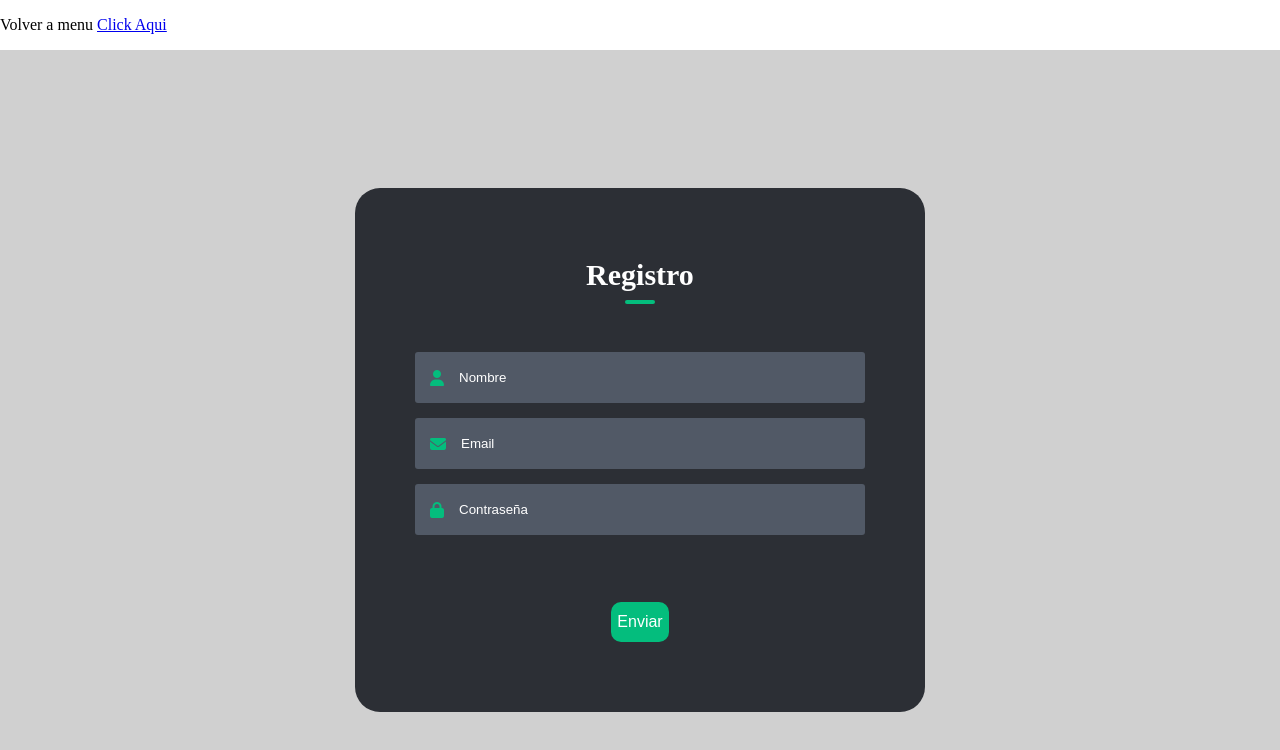
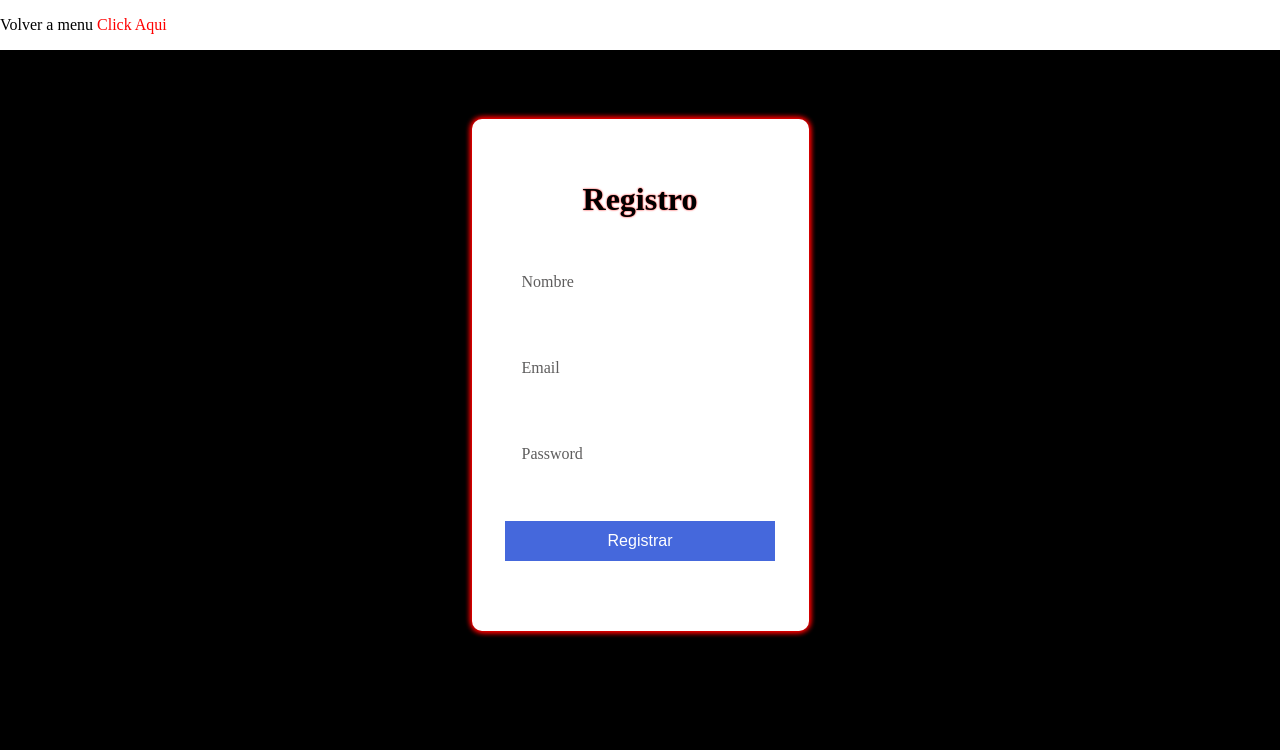
Before and after one commit to Valeenferreyra/Prentrega3.Javascript, a plain HTML site: page formulario.html in a window 1280 px wide. Drawn offline with nearby package versions, Linux system fonts and the light colour scheme; some packages are replaced by stand-ins of ours; a script that the page names is missing.

Commit message:
modifique el formulario

```diff
--- a/data.json
+++ b/data.json
@@ -25,5 +25,19 @@
     "nombre": "Mouse Gamer Logitech G Pro X Superlight Rojo",
     "precio": 127.799,
     "cantidad": 1
+},
+{
+    "id": 5,
+    "img": "https://mexx-img-2019.s3.amazonaws.com/Monitor-Gamer-55-Samsung-Curvo-Odyssey-4K-165Hz-1Ms-LS55BG970NL_44921_1.jpeg?v710?v132?v564",
+    "nombre": "Monitor Gamer 55 pulgadas Samsung Curvo Odyssey 4K 165Hz 1Ms LS55BG970NL",
+    "precio": 200.999,
+    "cantidad": 1
+},
+{
+    "id": 6,
+    "img": "https://mexx-img-2019.s3.amazonaws.com/auricular-blanco_40567_1.jpeg",
+    "nombre": "Auricular Gamer Logitech G335 Blanco",
+    "precio": 52.929,
+    "cantidad": 1
 }
 ]
--- a/formulario.html
+++ b/formulario.html
@@ -7,40 +7,37 @@
     <link rel="stylesheet" href="https://cdnjs.cloudflare.com/ajax/libs/font-awesome/6.4.2/css/all.min.css" integrity="sha512-z3gLpd7yknf1YoNbCzqRKc4qyor8gaKU1qmn+CShxbuBusANI9QpRohGBreCFkKxLhei6S9CQXFEbbKuqLg0DA==" crossorigin="anonymous" referrerpolicy="no-referrer" />
     <title>Formulario</title>
 </head>
+
 <body>
-    <p> Volver a menu <a href="index.html">Click Aqui</a></p></h1>
-    <div class="container">
 
-        <div class="form-content">
-            <h1 id="title">Registro</h1>
-
-            <form>
-                <div class="input-group" id="nameInput">
-                    <div class="input-field">
-                        <i class="fa-solid fa-user"></i>
-                        <input type="text" placeholder="Nombre">
-                    </div>
-                    <div class="input-field">
-                        <i class="fa-solid fa-envelope"></i>
-                        <input type="email" placeholder="Email">
-                    </div>
-                    <div class="input-field">
-                        <i class="fa-solid fa-lock"></i>
-                        <input type="password" placeholder="Contraseña">
-                    </div>
-                    <!-- <p>Olvidaste tu contraseña <a href="#">Click aqui</a></p> -->
-                </div>
-
-                <div class="btn-field">
-                    <!-- <button id="signUp" type="button">Registro</button>
-                    <button id="signIn" type="button" class="disable">Login</button> -->
-                    <button id="enviar" type="submit">Enviar</button>
-
-                </div>
-            </form>
-        </div>
+    <div class="menu">
+        <p> Volver a menu <a href="index.html">Click Aqui</a></p></h1>
     </div>
 
+    <main>
+
+
+    <form action="" method="post" id="form">
+        <div class="form">
+            <h1>Registro</h1>
+            <div class="grupo">
+                <input type="text" name="" id="name" required><span class="barra"></span>
+                <label for="">Nombre</label>
+            </div>
+            <div class="grupo">
+                <input type="email" name="" id="email" required><span class="barra"></span>
+                <label for="">Email</label>
+            </div>
+            <div class="grupo">
+                <input type="password" name="" id="password" required><span class="barra"></span>
+                <label for="">Password</label>
+            </div>
+
+            <button type="submit">Registrar</button>
+            <p class="warnings" id="warnings"></p>
+        </div>
+    </form>
+</main>
 
     <script src="https://cdn.jsdelivr.net/npm/bootstrap@5.0.1/dist/js/bootstrap.bundle.min.js" integrity="sha384-gtEjrD/SeCtmISkJkNUaaKMoLD0//ElJ19smozuHV6z3Iehds+3Ulb9Bn9Plx0x4" crossorigin="anonymous"></script>
 
@@ -48,5 +45,7 @@
 <script src="./js/registro.js"></script>
 <script src="./js/logica.js"></script>
 <script src="./js/carrito.js"></script>
+
 </body>
+
 </html>
--- a/js/registro.js
+++ b/js/registro.js
@@ -1,24 +1,32 @@
-// let enviar = document.getElementById("enviar");
-// // let signIn = document.getElementById("signIn");
-// let nameInput = document.getElementById("nameInput");
-// let title = document.getElementById("title");
 
-// const nombre = document.getElementById("name");
-// const email = document.getElementById("name");
-// const password = document.getElementById("name");
-// const nombre = document.getElementById("name");
-// const nombre = document.getElementById("name");
+const nombre = document.getElementById("name");
+const email = document.getElementById("email");
+const pass = document.getElementById("password");
+const form = document.getElementById("form");
+const parrafo = document.getElementById("warnings");
 
-// enviar.onclick = function (){
-//     nameInput.style.maxHeight = "300px";
-//     title.innerHTML = "Login";
-//     signUp.classList.add("disable");
-//     signIn.classList.remove("disable");
-// }
+form.addEventListener("submit", e=>{
+    e.preventDefault()
+    let warnings = ""
+    let entrar = false
+    let regexEmail = /^\w+([\.-]?\w+)*@\w+([\.-]?\w+)*(\.\w{2,3})+$/
+    parrafo.innerHTML = "";
+    if(nombre.value.length <6){
+        warnings += `El nombre no es valido <br>`
+        entrar = true
+    }
+    if(!regexEmail.test(email.value)){
+        warnings += `El email no es valido <br>`
+        entrar = true
+    }
+    if(pass.value.length < 8){
+        warnings += `La contraseña no es valido <br>`
+        entrar = true
+    }
 
-// // signUp.onclick = function (){
-// //     nameInput.style.maxHeight = "300px";
-// //     title.innerHTML = "Registro";
-// //     signUp.classList.remove("disable");
-// //     signIn.classList.add("disable");
-// // }
+    if(entrar){
+        parrafo.innerHTML = warnings
+    }else{
+        parrafo.innerHTML = "Enviado"
+    }
+})
--- a/style.css
+++ b/style.css
@@ -30,6 +30,11 @@ body {
     cursor: pointer;
 }
 
+.navbar-logo a{
+    text-decoration: none;
+    color: red;
+}
+
 .navbar-logo span{
     color: red;
 }
@@ -44,7 +49,7 @@ body {
 .banner {
     background-size: cover;
     background-position: center;
-    height: 100vh;
+    height: 50vh;
     background-image: linear-gradient(rgba(0, 0, 0, 0.4), rgba(0, 0, 0, 0.4)), url("https://previews.123rf.com/images/ndul/ndul1212/ndul121200011/16802481-imagen-conceptual-de-c%C3%B3mo-internet-conecta-computadoras-de-todo-el-mundo.jpg");
 }
 
@@ -57,7 +62,7 @@ body {
     margin: 0;
     color: #fff;
     text-shadow: 1px 1px 3px rgba(0, 0, 0, 0.2);
-    font-size: 62px;
+    font-size: 70px;
     font-weight: bold;
 }
 
@@ -194,105 +199,124 @@ body {
 
 .sumar {
     cursor: pointer;
+    color: green;
+    padding: 20px;
 }
 
 .restar {
     cursor: pointer;
+    color: red;
+    padding: 20px;
 }
 
-.container{
-    width: 100%;
-    height: 100vh;
-    background-color: #D0D0D0;
+form {
+    height: 650px;
     display: flex;
+    justify-content: center;
     align-items: center;
-    justify-content: center;
+
 }
 
-.form-content {
-    width: 100%;
-    max-width: 450px;
-    background-color: #2C2F35;
-    padding: 50px 60px 70px;
-    text-align: center;
-    border-radius: 25px;
+.form{
+    /* width: 100%; */
+    margin: auto;
+    background: #fff;
+    border-radius: 10px;
+    box-shadow: 0 0 6px 0 red, 0 0 6px 0 red, 0 0 6px 0 red;
+    padding: 40px 0;
 }
 
-.form-content h1 {
-    font-size: 30px;
-    margin-bottom: 60px;
-    color: #fff;
+form .grupo{
     position: relative;
-}
-
-.form-content h1::after {
-    content: '';
-    width: 30px;
-    height: 4px;
-    border-radius: 3px;
-    background: #04BD7D;
-    position: absolute;
-    bottom: -12px;
-    left: 50%;
-    transform: translateX(-50%);
-}
-
-.input-field{
-    background-color: #515966;
-    margin: 15px 0;
-    border-radius: 3px;
-    display: flex;
-    align-items: center;
-    transition: max-height 0.5s;
-    overflow: hidden;
+    margin: 45px;
+    background: none;
 }
 
 input {
+    background: none;
+    color: #c6c6c6;
+    font-size: 18px;
+    padding: 10px 10px 10px 5px;
+    display: block;
     width: 100%;
-    background: transparent;
-    border: 0;
-    outline: none;
-    padding: 18px 15px;
-    color: #fff;
+    border: none;
+    /* border-bottom: 1px solid rgb(17, 1, 1); */
 }
 
-input::placeholder {
-    color: #FFF;
+form h1{
+    text-align: center;
+    font-weight: 700;
+    text-shadow: 0 0 2px red;
 }
 
-.input-field i {
-    margin-left: 15px;
-    color: #04BD7D;
+input:focus{
+    outline: none;
+    color: #5e5d5d;
+}
+label{
+    color:#5e5d5d;
+    font-size: 16px;
+    position: absolute;
+    bottom: 0;
+    left: 5px;
+    top: 10px;
+    transition: 0.5s ease-in-out all;
+    pointer-events: none;
 }
 
-form p {
-    color: #fff;
-    text-align: left;
-    font-size: 13px;
+input:focus~label,
+input:valid~label{
+    top: -14px;
+    font-size: 12px;
+    color: blue;
 }
-form p a{
-    color: #04BD7D;
-    margin-left: 5px;
+.barra{
+    position: relative;
+    display: block;
+    width: 100%;
 }
 
-.btn-field button {
-    flex-basis: 48%;
-    font-size: 16px;
-    background-color: #04BD7D;
+.barra::before{
+    content:"";
+    height: 2px;
+    width: 0%;
+    bottom: 0;
+    position: absolute;
+    background: linear-gradient(to right, #B06AB3, #4568DC);
+    transition: 0.3S ease width;
+    left: 0;
+}
+
+input:focus~.barra::before{
+    width: 100%;
+}
+.warnings{
+    width: 200px;
+    text-align: center;
+    margin: auto;
+    color: #B06AB3;
+    padding-top: 20px;
+}
+button{
+    font-family: Arial, Helvetica, sans-serif;
+    background-color: #4568DC;
+    border: none;
+    display: block;
+    width: 80%;
+    margin: 10px auto;
     color: #fff;
     height: 40px;
-    border-radius: 10px;
-    border: 0;
-    outline: 0;
+    font-size: 16px;
     cursor: pointer;
-    transition: background 1s;
 }
 
-.input-group {
-    height: 250px;
+main{
+    background-color: #000;
+    height: 100vh;
 }
 
-.btn-field button.disable{
-    background-color: #EAEAEA;
-    color: #2C2F35;
+
+.menu a{
+    text-decoration: none;
+    color: red;
 }
```
